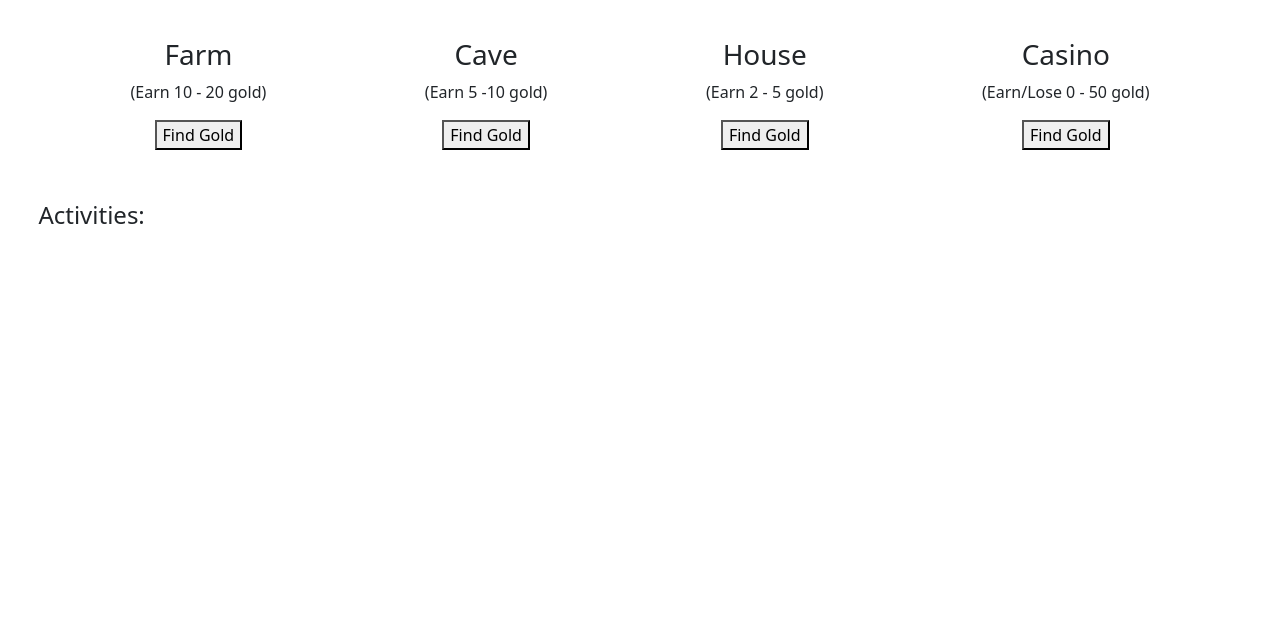
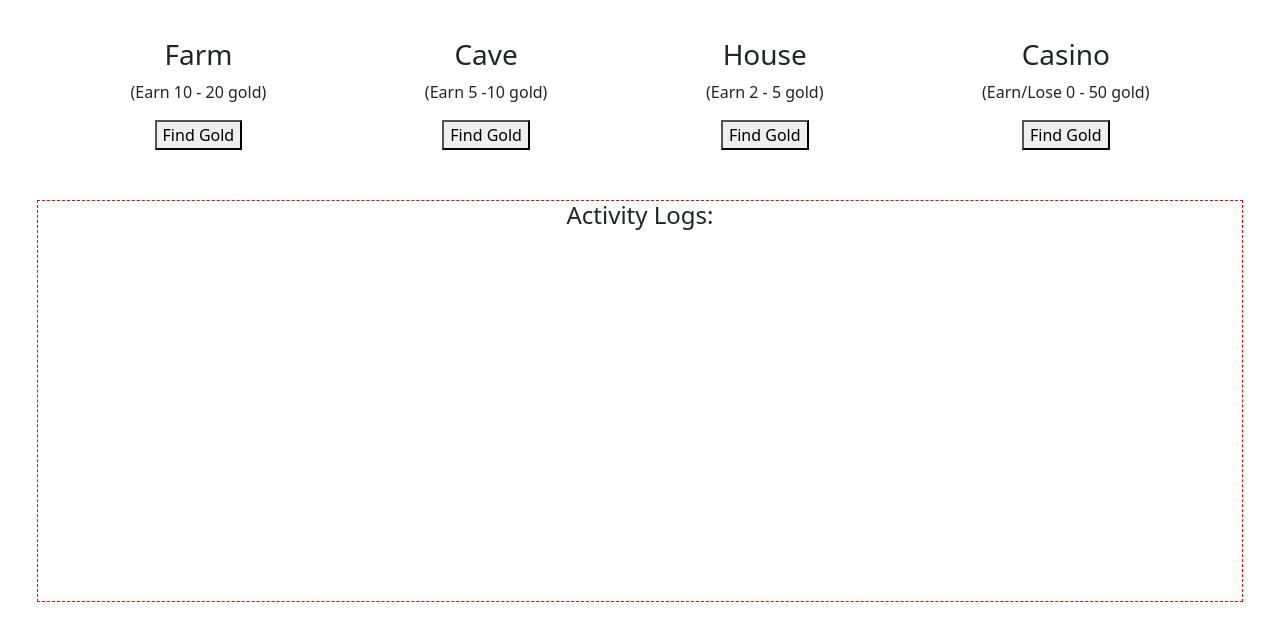
Before and after one commit to Borelli28/ninja-gold-django, a Django app: template ninja_gold_app/templates/index.html in a window 1280 px wide. Shown: the part 131-772 px from the top of the page. Run offline with Django 3.2, Linux system fonts and the light colour scheme; the template is opened without the code that fills it, so the values that code supplies are empty.

Commit message:
Done with assignment

```diff
--- a/ninja_gold_app/static/style.css
+++ b/ninja_gold_app/static/style.css
@@ -20,6 +20,11 @@
 
 #activity-container {
     margin: 2% 3%;
+    outline: 1px dashed red;
+    height: 400px;
+    overflow-x: hidden;
+    overflow-y: auto;
+    text-align: center;
 }
 
 #activity-container p {
--- a/ninja_gold_app/templates/index.html
+++ b/ninja_gold_app/templates/index.html
@@ -59,9 +59,8 @@
     </div>
 
     <div id="activity-container">
-        <h4>Activities:</h4>
-        <div data-bs-spy="scroll" data-bs-target="#list-example" data-bs-offset="0" class="scrollspy-example"
-            tabindex="0">
+        <h4>Activity Logs:</h4>
+        <div>
             {% for i in request.session.activity %}
             <p>
                 {{ i }}
```
